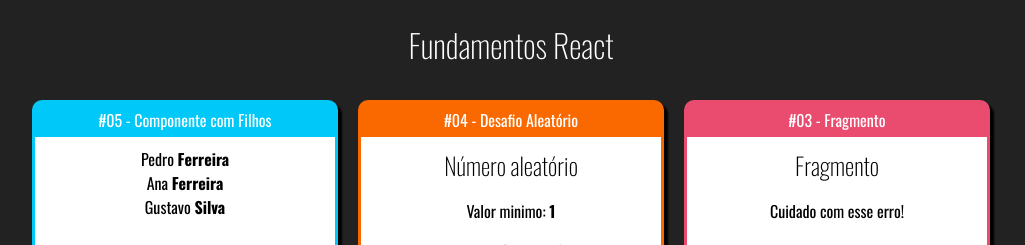
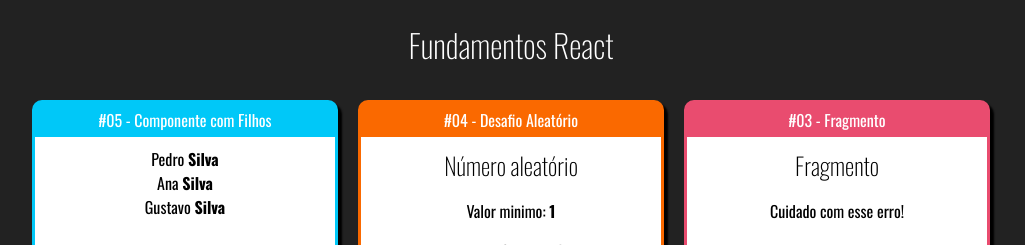
Before and after one commit to SilvioDiasJr/fundamentos-react, a React (Create React App) app in the folder fundamentos-react/: page / in a window 1280 px wide. Shown: the top 245 px of the page, without its empty margins (129-1154 px from the left). Built offline with nearby package versions, Linux system fonts and the light colour scheme.

Commit message:
modificar parametro passado para componente filho

```diff
--- a/fundamentos-react/src/App.jsx
+++ b/fundamentos-react/src/App.jsx
@@ -5,9 +5,10 @@
 import Fragmento from './components/basicos/Fragmento'
 import Aleatorio from './components/basicos/Aleatorio'
 import Card from './components/basicos/layout/Card'
+import Familia from './components/basicos/Familia'
+import FamiliaMembro from './components/basicos/FamiliaMembro'
 
 import './App.css'
-import Familia from './components/basicos/Familia'
 
 const App = () => {
   return (
@@ -16,7 +17,11 @@
 
       <div className="Cards">
         <Card titulo="#05 - Componente com Filhos" color="#00C8F8">
-          <Familia sobrenome="Ferreira"/>
+          <Familia sobrenome="Silva">
+            <FamiliaMembro nome="Pedro" />
+            <FamiliaMembro nome="Ana" />
+            <FamiliaMembro nome="Gustavo" />
+          </Familia>
         </Card>
 
         <Card titulo="#04 - Desafio Aleatório" color="#FA6900">
```
